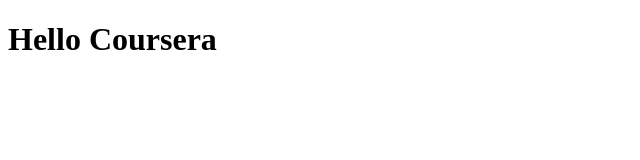
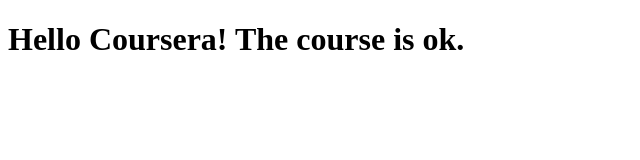
Before and after one commit to mwlubbers/courseratest, a plain HTML site: page site/index.html in a window 1280 px wide. Shown: the whole page, without its empty margins (0-640 px from the left). Drawn offline with Linux system fonts and the light colour scheme.

Commit message:
Small addition

```diff
--- a/site/index.html
+++ b/site/index.html
@@ -5,6 +5,6 @@
 	<title>Hello Coursea!</title>
 </head>
 <body>
-<h1>Hello Coursera</h1>
+<h1>Hello Coursera! The course is ok.</h1>
 </body>
 </html>
```
